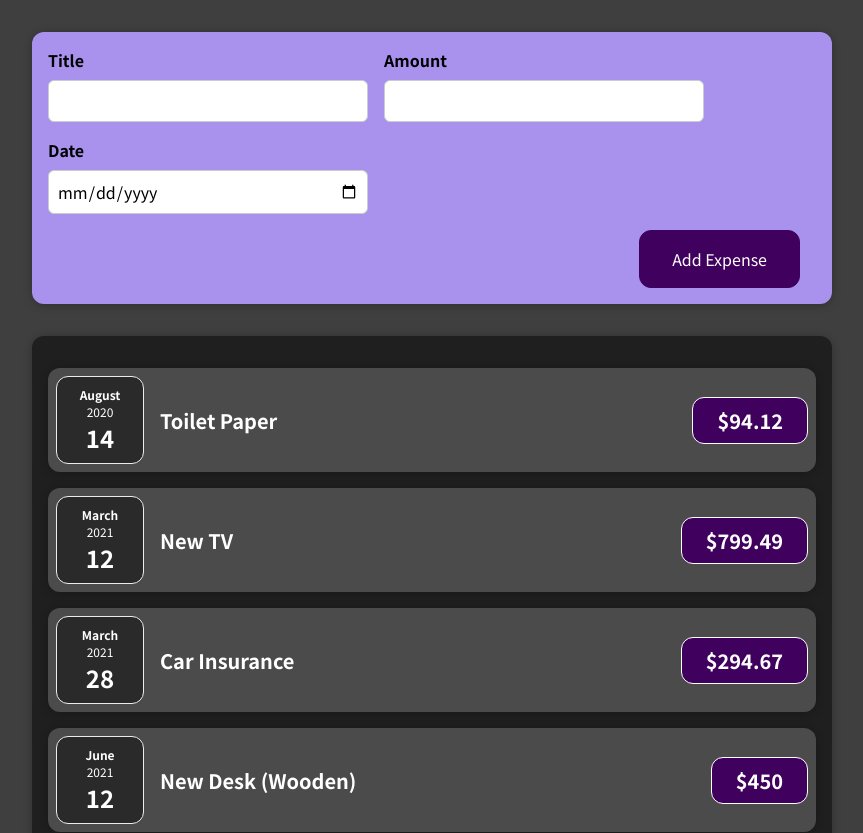
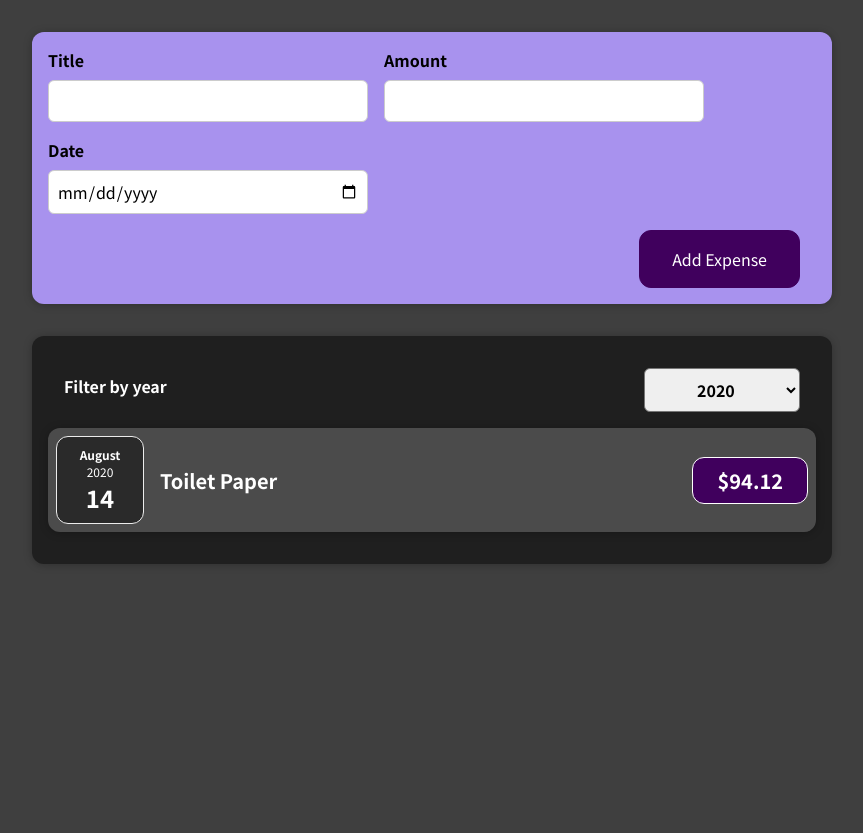
Before and after one commit to sam-nazarian/react-practice, a React (Create React App) app in the folder Section-3/: page / in a window 1280 px wide. Shown: the top 833 px of the page, without its empty margins (208-1071 px from the left). After the commit the page ends 800 px from the top, so only its background shows below. Built offline with nearby package versions, Linux system fonts and the light colour scheme.

Commit message:
Implemented conditional content when filtering by year in the expense application

```diff
--- a/Section-3/src/App.js
+++ b/Section-3/src/App.js
@@ -30,6 +30,7 @@
   const [expenses, setExpenses] = useState(DUMMY_EXPENSES);
 
   const addExpenseHandler = (expense) => {
+    //When a toop component changes then all of the children also change
     setExpenses((prevExpenses) => {
       return [expense, ...prevExpenses];
     });
--- a/Section-3/src/components/Expenses/ExpenseItem.js
+++ b/Section-3/src/components/Expenses/ExpenseItem.js
@@ -11,6 +11,7 @@
   // stateless/presentational/dumb component
 
   return (
+    <li>
       <Card className="expense-item">
         <ExpenseDate date={props.date} />
         <div className="expense-item__description">
@@ -18,6 +19,7 @@
           <div className="expense-item__price">${props.amount}</div>
         </div>
       </Card>
+    </li>
   );
 }
 
--- a/Section-3/src/components/Expenses/Expenses.js
+++ b/Section-3/src/components/Expenses/Expenses.js
@@ -1,27 +1,25 @@
 import React, { useState } from 'react';
 
+import Card from '../UI/Card';
 import ExpensesFilter from './ExpensesFilter';
-import ExpenseItem from './ExpenseItem';
-import Card from '../UI/Card';
+import ExpensesList from './ExpensesList';
 import './Expenses.css';
 
 function Expenses(props) {
   const [filteredYear, setFilteredYear] = useState('2020');
 
   const filterChangeHandler = (selectedYear) => {
-    // console.log(selectedYear);
     setFilteredYear(selectedYear);
   };
+
+  const filteredExpenses = props.items.filter((expense) => expense.date.getFullYear().toString() === filteredYear);
 
   return (
     <div>
       <Card className="expenses">
         {/* ExpensesFilter is a controlled component as there's 2-way binding, both passes on & recieves value from PARENT component */}
-        {props.items.map((expense) => (
-          <ExpenseItem title={expense.title} amount={expense.amount} date={expense.date} />
-        ))}
-
         <ExpensesFilter selected={filteredYear} onChangeFilter={filterChangeHandler} />
+        <ExpensesList items={filteredExpenses} />
       </Card>
     </div>
   );
--- /dev/null
+++ b/Section-3/src/components/Expenses/ExpensesList.css
@@ -0,0 +1,9 @@
+.expenses-list {
+  list-style: none;
+  padding: 0;
+}
+
+.expenses-list__fallback {
+  color: white;
+  text-align: center;
+}
--- /dev/null
+++ b/Section-3/src/components/Expenses/ExpensesList.js
@@ -0,0 +1,20 @@
+import React from 'react';
+import ExpenseItem from './ExpenseItem';
+import './ExpensesList.css';
+
+const ExpensesList = (props) => {
+  // it's possible for component function to have 2 returns
+  if (props.items.length === 0) {
+    return <h2 className="expenses-list__fallback">Found no expenses.</h2>;
+  }
+
+  return (
+    <ul className="expenses-list">
+      {props.items.map((expense) => (
+        <ExpenseItem key={expense.id} title={expense.title} amount={expense.amount} date={expense.date} />
+      ))}
+    </ul>
+  );
+};
+
+export default ExpensesList;
```
Lines whose indentation alone changed are shown as unchanged.
